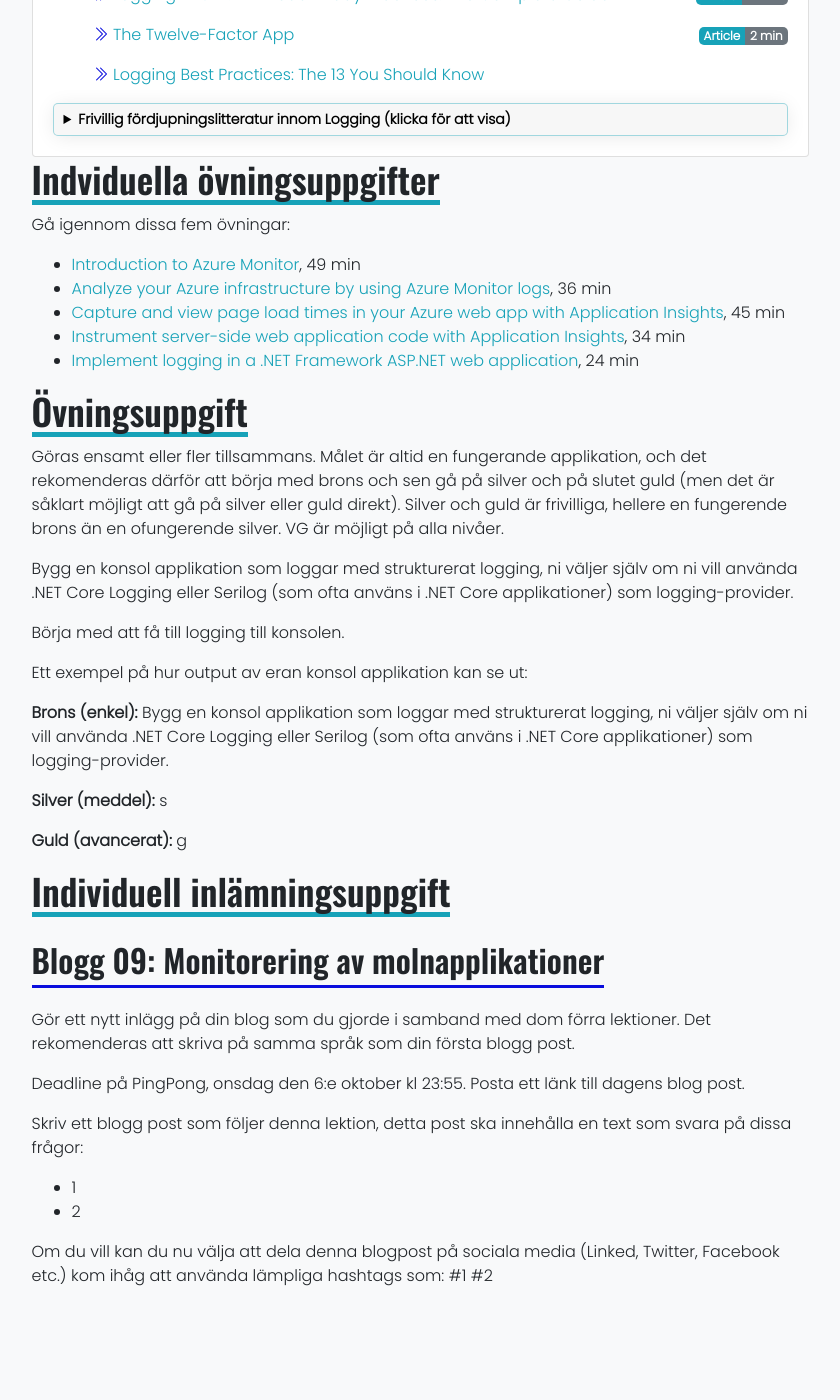
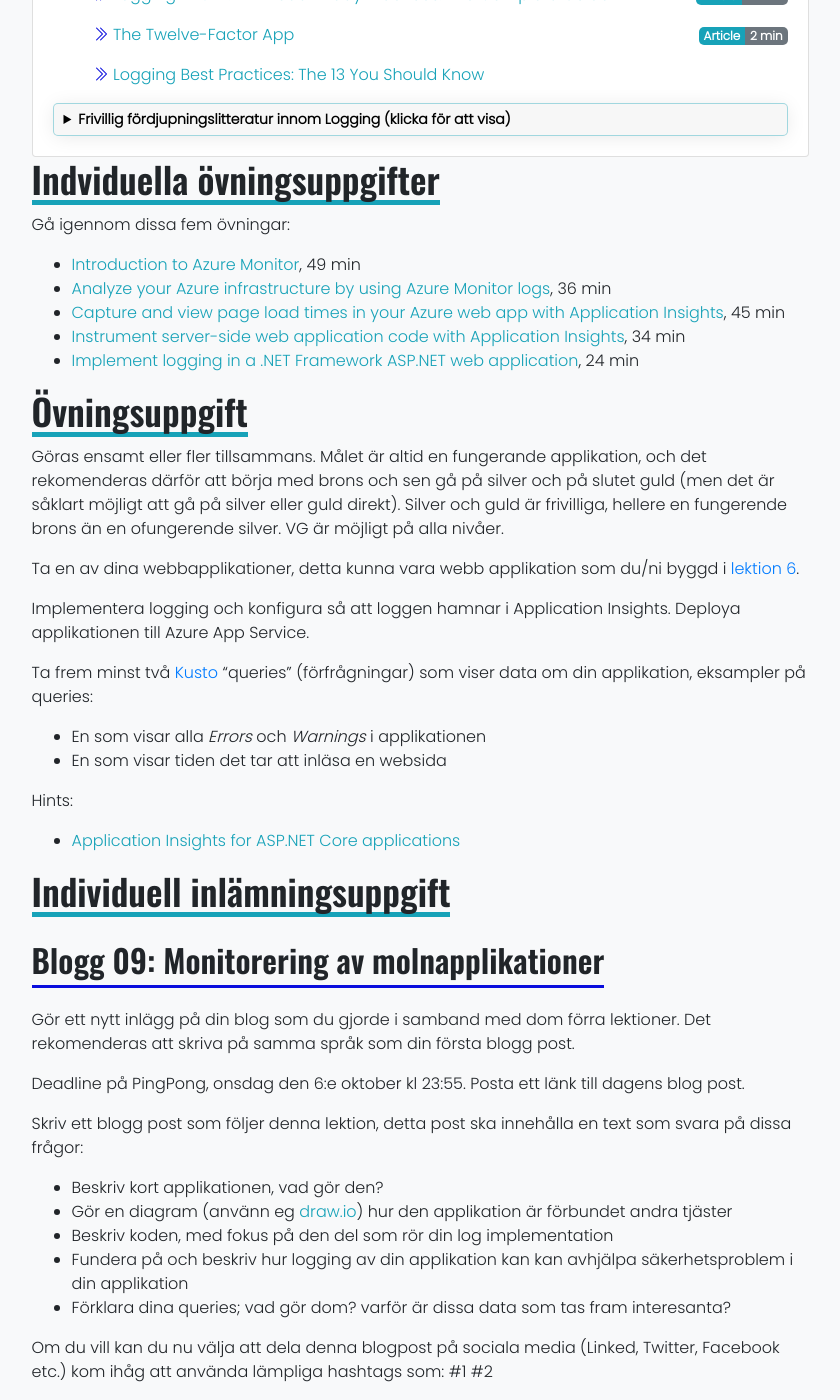
Before and after one commit to PGBSNH20/PGBSNH20-molnapplikationer, a Jekyll site: the page built from lectures/09-monitoring.md, in a window 1280 px wide and 1400 px high, scrolled down 1769 px. Shown: the whole window, without its empty margins (220-1060 px from the left). Built offline with Jekyll 4.4.1, drawn with Linux system fonts in a browser that asks for light colours; nearby versions of some CDN libraries; before the commit the page ends 3073 px from its top, so only the background shows below that.

Commit message:
Updates assignment

```diff
--- a/lectures/09-monitoring.md
+++ b/lectures/09-monitoring.md
@@ -38,20 +38,16 @@ Gå igennom dissa fem övningar:
 
 Göras ensamt eller fler tillsammans. Målet är altid en fungerande applikation, och det rekomenderas därför att börja med brons och sen gå på silver och på slutet guld (men det är såklart möjligt att gå på silver eller guld direkt). Silver och guld är frivilliga, hellere en fungerende brons än en ofungerende silver. VG är möjligt på alla nivåer.
 
-Bygg en konsol applikation som loggar med strukturerat logging, ni väljer själv om ni vill använda .NET Core Logging eller Serilog (som ofta använs i .NET Core applikationer) som logging-provider.
+Ta en av dina webbapplikationer, detta kunna vara webb applikation som du/ni byggd i [lektion 6](https://pgbsnh20.github.io/PGBSNH20-molnapplikationer/cloud-lectures/webapplications#övningsuppgift).
 
-Börja med att få till logging till konsolen.
+Implementera logging och konfigura så att loggen hamnar i Application Insights. Deploya applikationen till Azure App Service.
 
-Ett exempel på hur output av eran konsol applikation kan se ut:
+Ta frem minst två [Kusto](https://docs.microsoft.com/en-us/azure/data-explorer/kusto/query/) "queries" (förfrågningar) som viser data om din applikation, eksampler på queries:
+* En som visar alla *Errors* och *Warnings* i applikationen
+* En som visar tiden det tar att inläsa en websida
 
-**Brons (enkel):**
-Bygg en konsol applikation som loggar med strukturerat logging, ni väljer själv om ni vill använda .NET Core Logging eller Serilog (som ofta använs i .NET Core applikationer) som logging-provider.
-
-**Silver (meddel):**
-s
-
-**Guld (avancerat):**
-g
+Hints:
+* [Application Insights for ASP.NET Core applications](https://docs.microsoft.com/en-us/azure/azure-monitor/app/asp-net-core)
 
 # Individuell inlämningsuppgift
 ## Blogg 09: Monitorering av molnapplikationer
@@ -61,7 +57,10 @@ Gör ett nytt inlägg på din blog som du gjorde i samband med dom förra lektio
 Deadline på PingPong, onsdag den 6:e oktober kl 23:55. Posta ett länk till dagens blog post.
 
 Skriv ett blogg post som följer denna lektion, detta post ska innehålla en text som svara på dissa frågor:
-* 1
-* 2
+* Beskriv kort applikationen, vad gör den?
+* Gör en diagram (använn eg [draw.io](https://draw.io)) hur den applikation är förbundet andra tjäster
+* Beskriv koden, med fokus på den del som rör din log implementation
+* Fundera på och beskriv hur logging av din applikation kan kan avhjälpa säkerhetsproblem i din applikation
+* Förklara dina queries; vad gör dom? varför är dissa data som tas fram interesanta?
 
 Om du vill kan du nu välja att dela denna blogpost på sociala media (Linked, Twitter, Facebook etc.) kom ihåg att använda lämpliga hashtags som: #1 #2
```
